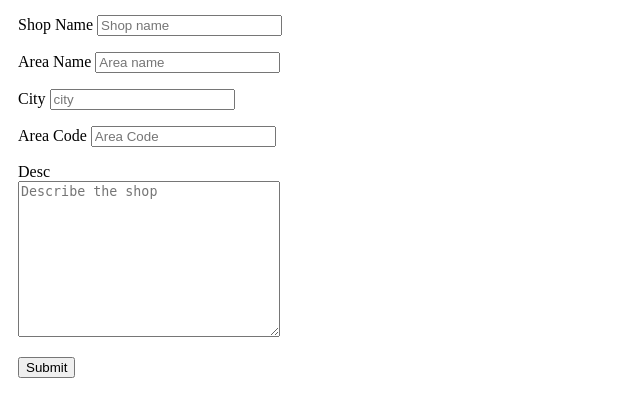
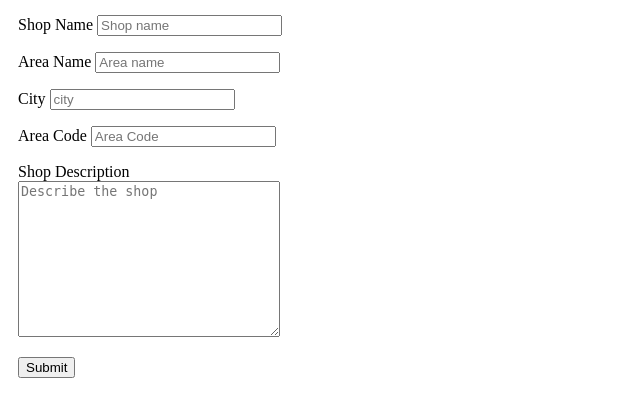
Before and after one commit to ZibusisoMNcube/EconetBackendTest, a Flask app: page /create/ in a window 1280 px wide. Shown: the part 164-557 px from the top of the page, without its empty margins (0-640 px from the left). Run offline with Flask 3, Linux system fonts and the light colour scheme.

Commit message:
Shop Description

```diff
--- a/template/create.html
+++ b/template/create.html
@@ -26,13 +26,13 @@
 
         <p>
             <label for="areacode">Area Code</label>
-            <input type="number" name="areacode"
+            <input type="text" name="areacode"
                    placeholder="Area Code">
             </input>
         </p>
 
         <p>
-        <label for="desc">Desc</label>
+        <label for="desc">Shop Description</label>
         <br>
         <textarea name="desc"
                   placeholder="Describe the shop"
```
